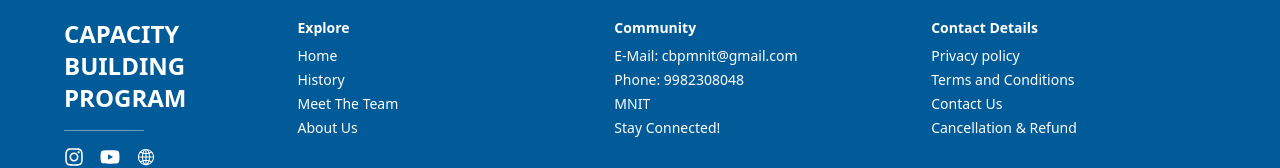
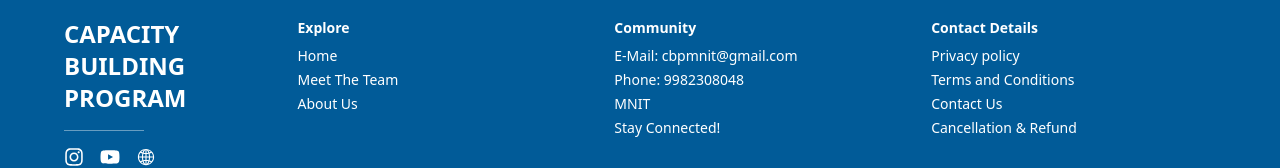
Before and after one commit to cbpmnit-glitch/cbp, a React (Vite) app: page /Store in a window 1280 px wide. Shown: the part 1010-1178 px from the top of the page. Built offline with nearby package versions, Linux system fonts and the light colour scheme.

Commit message:
Update footer.jsx

```diff
--- a/src/footer.jsx
+++ b/src/footer.jsx
@@ -79,7 +79,6 @@ const App = () => {
     <p className="font-bold mb-2">Explore</p>
     <ul className="space-y-1">
       <li><a href="/">Home</a></li>
-      <li><a href="./History">History</a></li>
       <li><a href="./MeetTheTeam">Meet The Team</a></li>
       <li><a href="./About-us">About Us</a></li>
     </ul>
```
